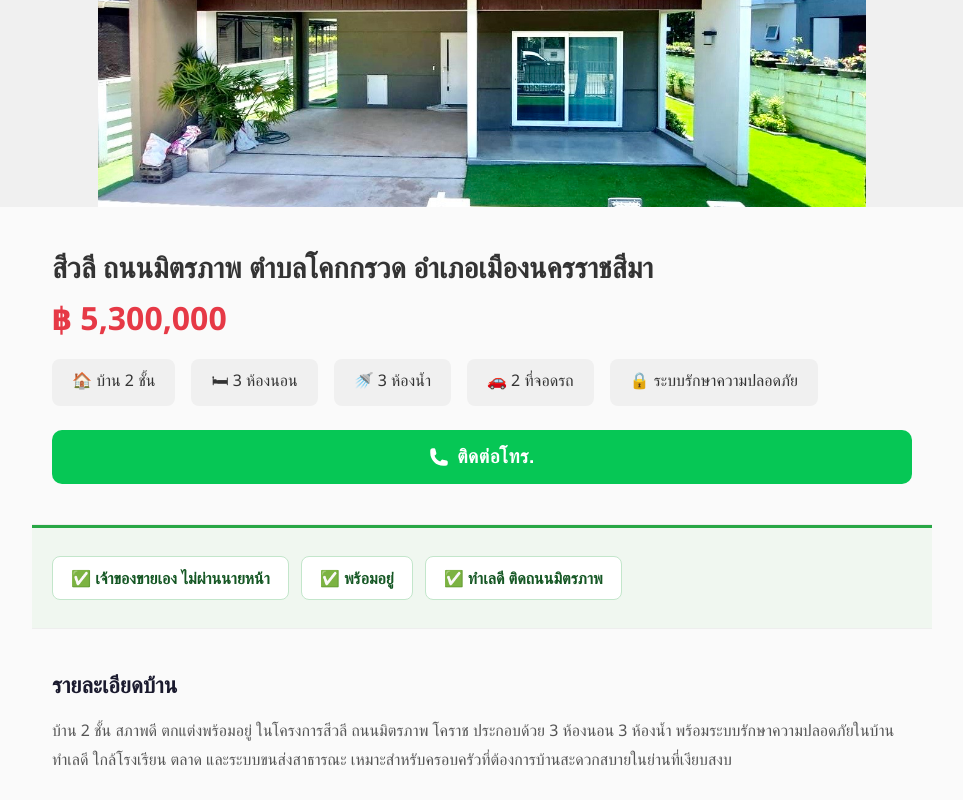
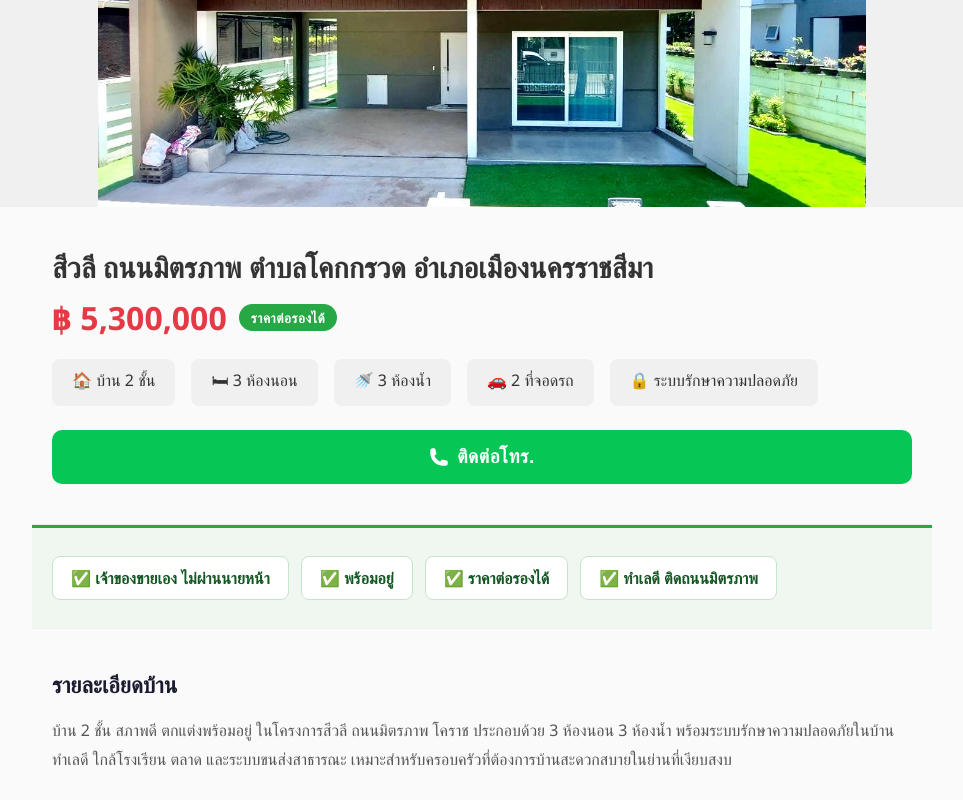
Before and after one commit to NutchapolO/my-property, a plain HTML site: page index.html in a window 1280 px wide. Shown: the part 425-1225 px from the top of the page, without its empty margins (158-1121 px from the left). Drawn offline with Linux system fonts and the light colour scheme.

Commit message:
Revert "Remove "negotiable price" text from price badge and highlights"
This reverts commit 3192abe2dbb117d3a35cddb6a17a3d85aad8b18f.

```diff
--- a/index.html
+++ b/index.html
@@ -23,7 +23,7 @@
   <!-- Overview -->
   <section class="overview container">
     <h2>สีวลี ถนนมิตรภาพ ตำบลโคกกรวด อำเภอเมืองนครราชสีมา</h2>
-    <p class="price">฿ 5,300,000</p>
+    <p class="price">฿ 5,300,000 <span class="price-badge">ราคาต่อรองได้</span></p>
     <div class="specs">
       <div class="spec">🏠 บ้าน 2 ชั้น</div>
       <div class="spec">🛏 3 ห้องนอน</div>
@@ -44,6 +44,7 @@
     <div class="highlight-grid">
       <div class="highlight-item">✅ เจ้าของขายเอง ไม่ผ่านนายหน้า</div>
       <div class="highlight-item">✅ พร้อมอยู่</div>
+      <div class="highlight-item">✅ ราคาต่อรองได้</div>
       <div class="highlight-item">✅ ทำเลดี ติดถนนมิตรภาพ</div>
     </div>
   </section>
```
